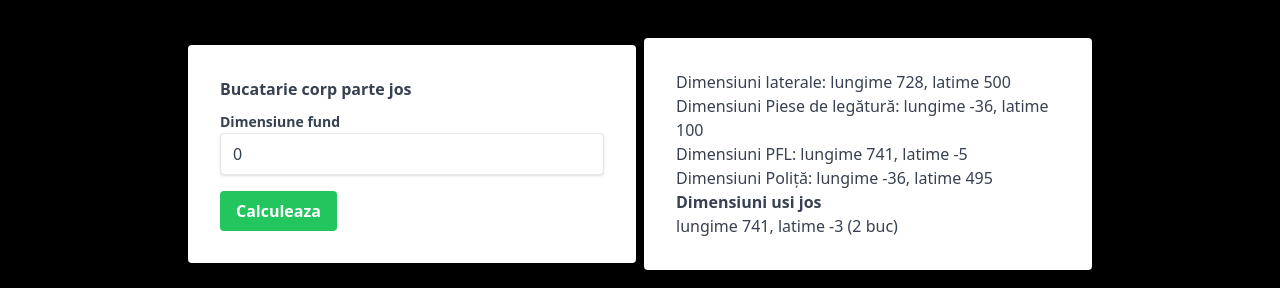
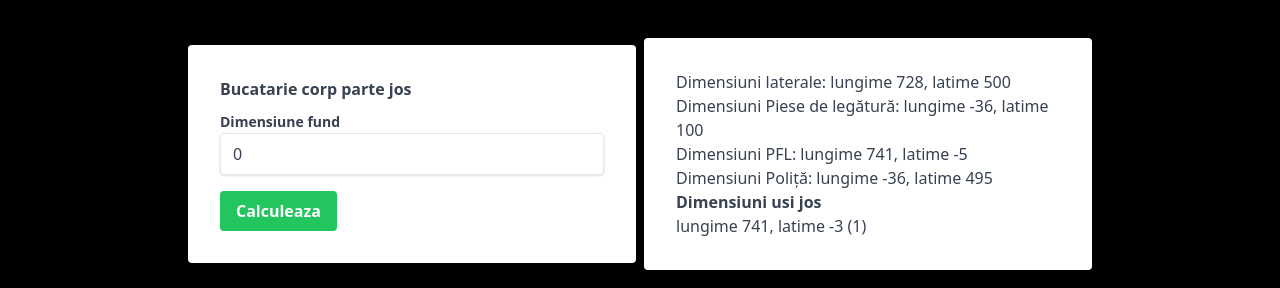
Before and after one commit to homoki-denis/mobila-corp-calculator, a Nuxt app: page /bucatarie-corp-parte-jos in a window 1280 px wide. Both pictures are taken after a click on the button "Calculeaza". Shown: the part 270-558 px from the top of the page. Built offline with nearby package versions, Linux system fonts and the light colour scheme.

Commit message:
fix: bucati usi

```diff
--- a/pages/bucatarie-corp-parte-jos.vue
+++ b/pages/bucatarie-corp-parte-jos.vue
@@ -43,7 +43,7 @@
           Dimensiuni Poliță: lungime {{ rez.dimensiunePolita.lungime }}, latime
           {{ rez.dimensiunePolita.latime }} <br>
           <p class="font-bold"> Dimensiuni usi jos</p>
-          lungime {{ rez.dimensiuneUsiJos[i].lungime }}, latime {{ rez.dimensiuneUsiJos[i].latime }} (2 buc)
+          lungime {{ rez.dimensiuneUsiJos[i].lungime }}, latime {{ rez.dimensiuneUsiJos[i].latime }} (<span>{{ rez.bucatiUsi }}</span>)
 
         </p>
       </div>
@@ -57,23 +57,33 @@ import { ref } from "vue";
 const dimensiuneFund = ref(0);
 const rezultate = ref([]);
 const rezultateUsiJos = [];
+
 // Corp partea de jos
 const calculeazaDimensiuni = (e) => {
   e.preventDefault();
   const generareDimensiuni = (dimensiuneFund) => {
+    let latimeUsa;
+    let bucatiUsi;
 
-    let latimeUsa;
-
+    // Calcul bucati usi
     if (dimensiuneFund > 450) {
-      latimeUsa= (dimensiuneFund / 2) - 3 ;
-      rezultateUsiJos.push({ lungime: 741, latime: latimeUsa });
-    } else {
-      latimeUsa= dimensiuneFund - 3 ;
-      rezultateUsiJos.push({ lungime: 741, latime: latimeUsa });
+      bucatiUsi = 2
+    }
+    else if(dimensiuneFund === 450) {
+      bucatiUsi = 1
     }
 
+    // Calcul latime / lungime usi
+    if (dimensiuneFund > 450) {
+      latimeUsa = (dimensiuneFund / 2) - 3 ;
+      rezultateUsiJos.push({ lungime: 741, latime: latimeUsa });
 
-console.log(rezultateUsiJos)
+    } else {
+      latimeUsa = dimensiuneFund - 3 ;
+      rezultateUsiJos.push({ lungime: 741, latime: latimeUsa });
+      bucatiUsi = 1
+    }
+
     // Calcularea dimensiunii laterale
     const dimensiuneLaterala = {
       lungime: 728,
@@ -105,9 +115,10 @@ console.log(rezultateUsiJos)
       dimensiunePFL: dimensiunePFL,
       dimensiunePolita: dimensiunePolita,
       dimensiuneUsiJos: rezultateUsiJos,
+      bucatiUsi: bucatiUsi
     };
   };
   rezultate.value.push(generareDimensiuni(dimensiuneFund.value));
-  console.log(rezultate);
+
 };
 </script>
```
